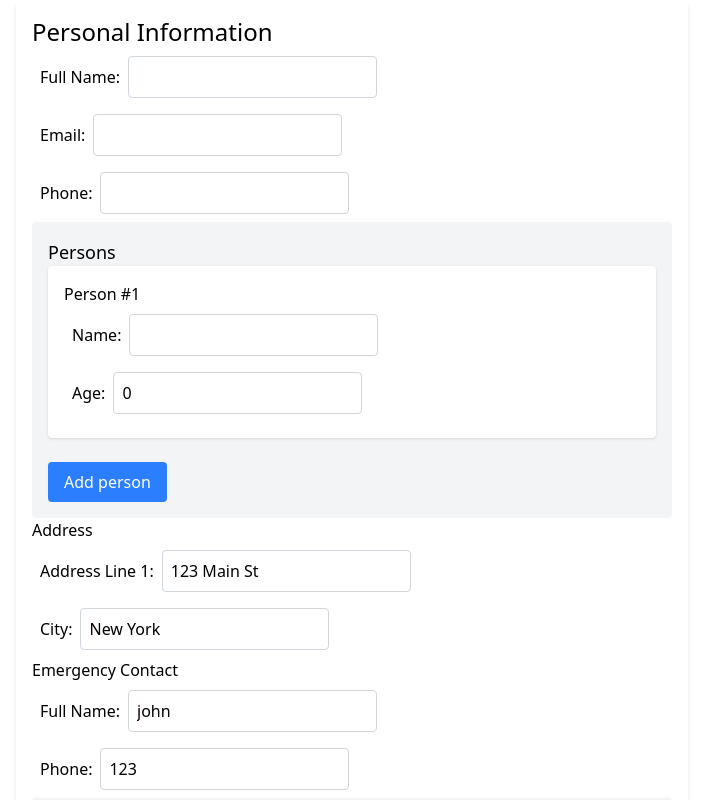
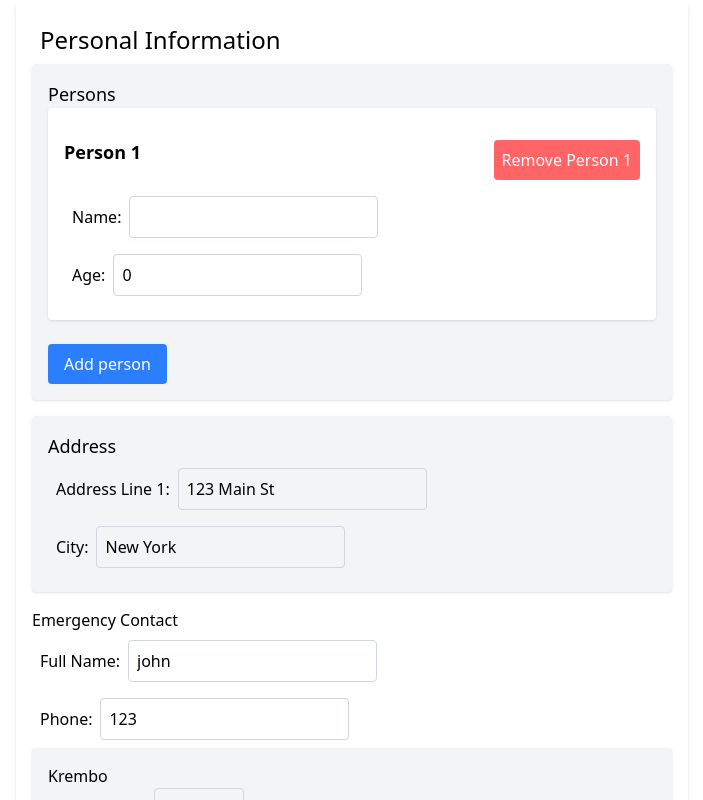
Before and after one commit to israel-lissak/tanstack-form-example, a React (Vite) app: page / in a window 1280 px wide. Both pictures are taken after a click on the button "Add person". Shown: the top 800 px of the page, without its empty margins (288-991 px from the left). Built offline with nearby package versions, Linux system fonts and the light colour scheme.

Commit message:
Refactor form components for improved styling and functionality

```diff
--- a/src/features/people/address-fields.tsx
+++ b/src/features/people/address-fields.tsx
@@ -5,8 +5,8 @@ export const AddressFields = withForm({
     ...peopleFormOpts,
     render: ({ form }) => {
         return (
-            <div>
-                <h2>Address</h2>
+            <div className="flex flex-col p-4 bg-gray-100 shadow rounded mb-4">
+                <h2 className="text-lg">Address</h2>
                 <form.AppField
                     name="address.line1"
                     children={(field) => (
--- a/src/features/people/page.tsx
+++ b/src/features/people/page.tsx
@@ -17,21 +17,9 @@ export const PeoplePage = () => {
     });
 
     return (
-        <div className="max-w-2xl mx-auto p-4 bg-white shadow-md rounded">
+        <div className="max-w-2xl m-auto  p-4 bg-white shadow-md rounded">
             <form.AppForm>
-                <h1 className="text-2xl">Personal Information</h1>
-                <form.AppField
-                    name="fullName"
-                    children={(field) => <field.TextField label="Full Name" />}
-                />
-                <form.AppField
-                    name="email"
-                    children={(field) => <field.TextField label="Email" />}
-                />
-                <form.AppField
-                    name="phone"
-                    children={(field) => <field.TextField label="Phone" />}
-                />
+                <h1 className="text-2xl p-2">Personal Information</h1>
 
                 <PersonsFields form={form} />
 
--- a/src/features/people/person-fieldes.tsx
+++ b/src/features/people/person-fieldes.tsx
@@ -10,11 +10,21 @@ export const FieldGroupPerson = withFieldGroup({
     defaultValues: defaultValues,
     props: {
         title: "Person",
+        remove: () => {},
     },
-    render: function Render({ group, title }) {
+    render: function Render({ group, title, remove }) {
         return (
-            <div className="flex flex-col  p-4 bg-white shadow rounded mb-4">
-                <h3>{title}</h3>
+            <div className="flex flex-col p-4 bg-white shadow rounded mb-4">
+                <div className="flex items-center justify-between mb-2">
+                    <h3 className="text-lg font-semibold">{title}</h3>
+                    <button
+                        type="button"
+                        className="mt-4 p-2 bg-red-400 text-white rounded"
+                        onClick={remove}
+                    >
+                        Remove {title}
+                    </button>
+                </div>
                 <group.AppField
                     name="name"
                     children={(field) => <field.TextField label="Name" />}
--- a/src/features/people/persons.tsx
+++ b/src/features/people/persons.tsx
@@ -6,7 +6,7 @@ export const PersonsFields = withForm({
     ...peopleFormOpts,
     render: ({ form }) => {
         return (
-            <div className="flex flex-col rounded p-4 bg-gray-100">
+            <div className="flex flex-col p-4 bg-gray-100 shadow rounded mb-4">
                 <h2 className="text-lg">Persons</h2>
                 <form.Field name="persons" mode="array">
                     {(field) => {
@@ -18,7 +18,8 @@ export const PersonsFields = withForm({
                                             key={i}
                                             form={form}
                                             fields={`persons[${i}]`}
-                                            title={`Person #${i + 1}`}
+                                            title={`Person ${i + 1}`}
+                                            remove={() => field.removeValue(i)}
                                         />
                                     );
                                 })}
--- a/src/features/people/shared-form.tsx
+++ b/src/features/people/shared-form.tsx
@@ -8,9 +8,6 @@ export type Person = {
 };
 
 type FormValues = {
-    fullName: string;
-    email: string;
-    phone: string;
     persons: Array<Person>;
     address: {
         line1: string;
@@ -29,9 +26,6 @@ export const personSchema = z.object({
 });
 
 export const formSchema = z.object({
-    fullName: z.string().min(1, "Full name is required"),
-    email: z.email("Invalid email address"),
-    phone: z.string().min(1, "Phone is required"),
     persons: z.array(personSchema),
     address: z.object({
         line1: z.string().min(1, "Address Line 1 is required"),
@@ -45,9 +39,6 @@ export const formSchema = z.object({
 });
 
 const defaultValues: FormValues = {
-    fullName: "",
-    email: "",
-    phone: "",
     persons: [],
     address: {
         line1: "123 Main St",
```
